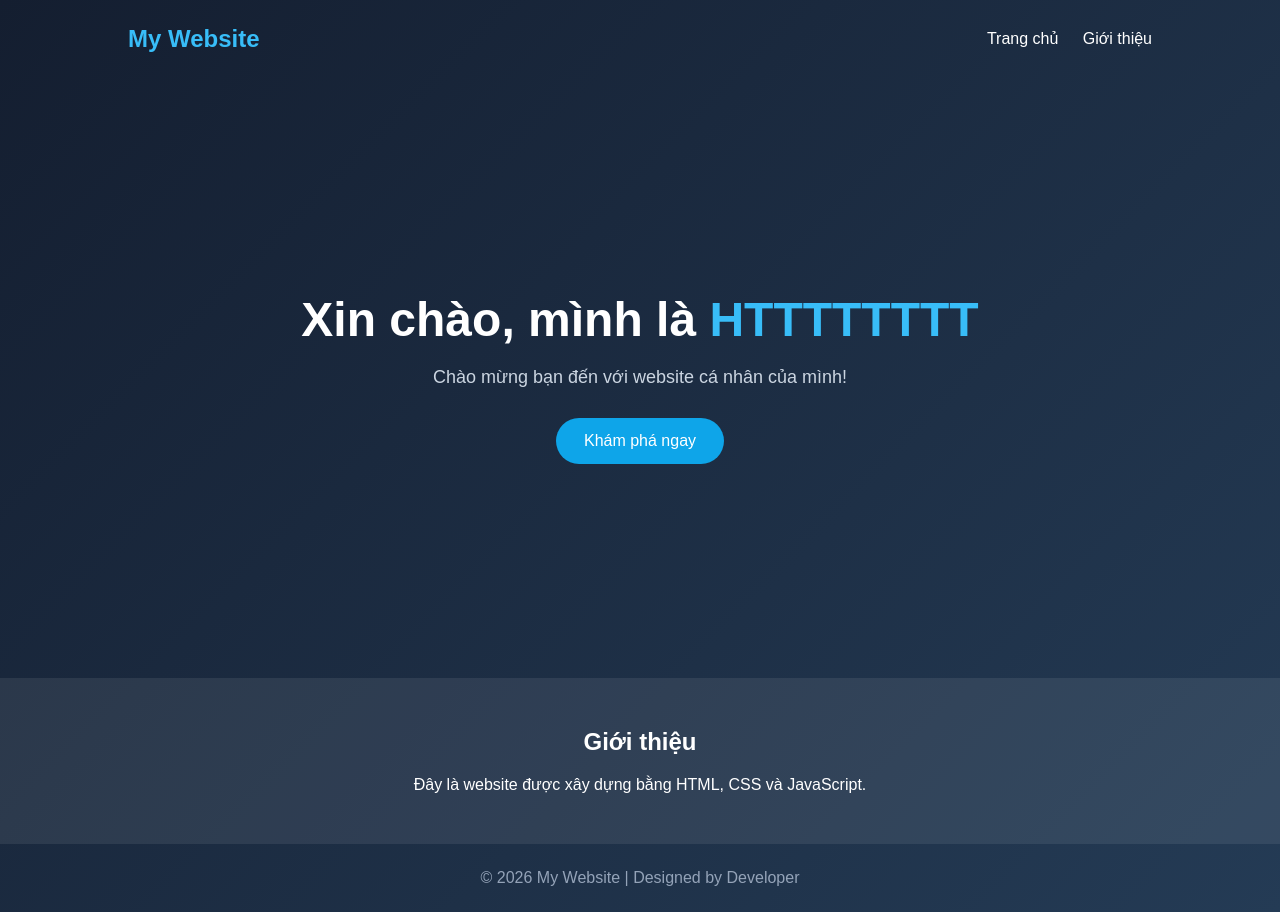
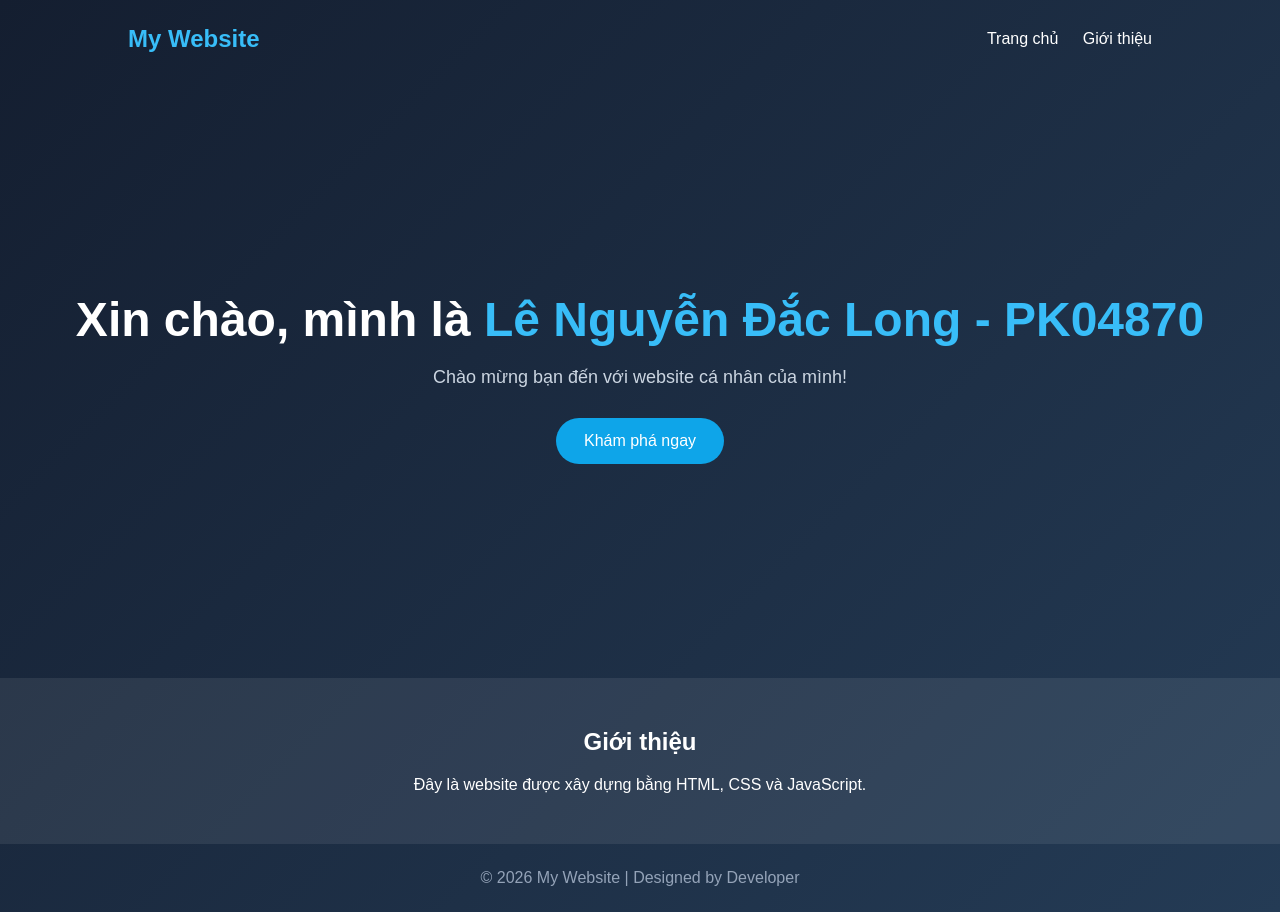
Before and after one commit to relaxdir13-jpg/webgit, a plain HTML site: page index.html in a window 1280 px wide. Drawn offline with Linux system fonts and the light colour scheme.

Commit message:
Update index.html

```diff
--- a/index.html
+++ b/index.html
@@ -112,7 +112,7 @@
 </header>
 
 <section class="hero" id="home">
-    <h1>Xin chào, mình là <span>HTTTTTTTT</span></h1>
+    <h1>Xin chào, mình là <span>Lê Nguyễn Đắc Long - PK04870</span></h1>
     <p>Chào mừng bạn đến với website cá nhân của mình!</p>
     <a href="#about" class="btn">Khám phá ngay</a>
 </section>
```
